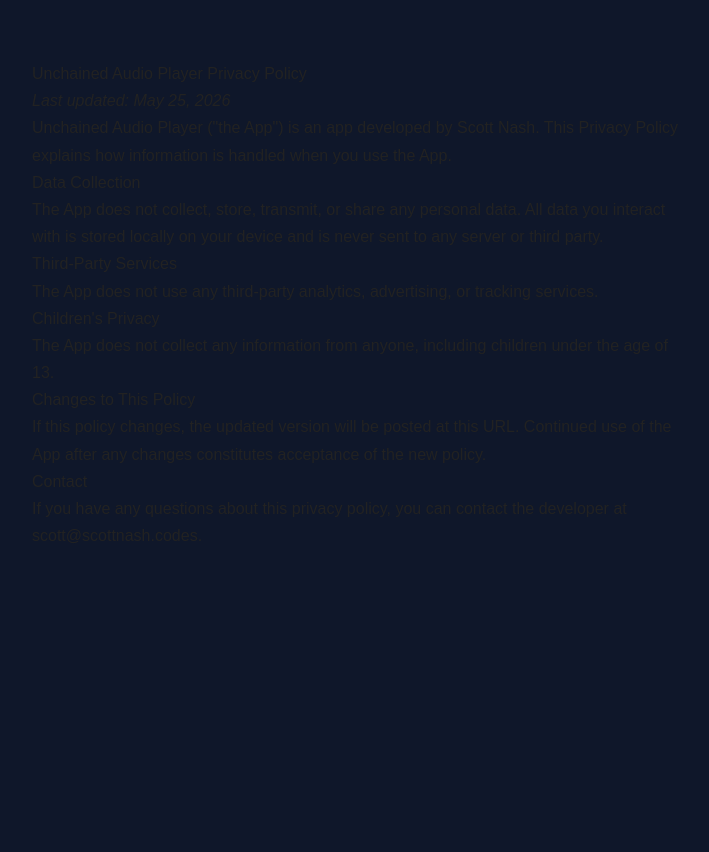
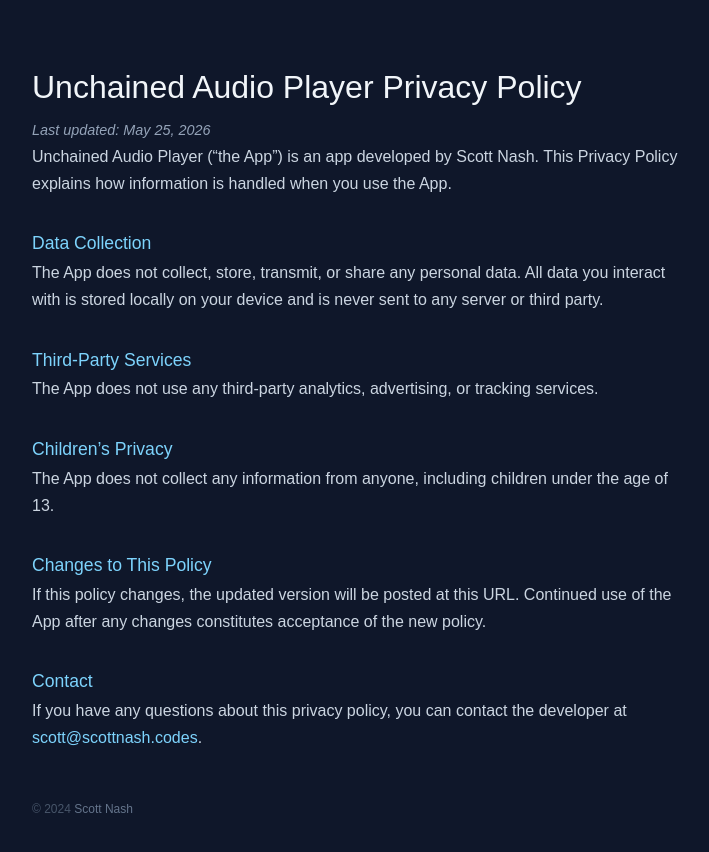
Before and after one commit to scottnash/scottnash.codes, a Next.js app: page /UnchainedAudioPlayer/privacy-policy in a window 1280 px wide. Shown: the top 852 px of the page, without its empty margins (282-991 px from the left). Before the commit the page ends 800 px from the top, so only its background shows below. Built offline with nearby package versions, Linux system fonts and the light colour scheme.

Commit message:
Style privacy policy pages; add copyright footer

```diff
--- a/src/app/DateTracker/privacy-policy/page.js
+++ b/src/app/DateTracker/privacy-policy/page.js
@@ -6,41 +6,46 @@
 
 export default function PrivacyPolicy() {
   return (
-    <main style={{ maxWidth: '700px', margin: '60px auto', padding: '0 24px', fontFamily: 'sans-serif', lineHeight: '1.7', color: '#222' }}>
-      <h1>DateTracker Privacy Policy</h1>
-      <p><em>Last updated: May 25, 2026</em></p>
+    <main style={{ maxWidth: '700px', margin: '60px auto', padding: '0 24px', fontFamily: 'sans-serif', lineHeight: '1.7', color: '#cbd5e1' }}>
+      <h1 style={{ color: '#f1f5f9', fontSize: '2rem', marginBottom: '4px' }}>DateTracker Privacy Policy</h1>
+      <p style={{ color: '#94a3b8', fontSize: '0.9rem' }}><em>Last updated: May 25, 2026</em></p>
 
       <p>
-        DateTracker ("the App") is a utility app developed by Scott Nash. This Privacy Policy explains how information
+        DateTracker (&ldquo;the App&rdquo;) is a utility app developed by Scott Nash. This Privacy Policy explains how information
         is handled when you use the App.
       </p>
 
-      <h2>Data Collection</h2>
+      <h2 style={{ color: '#7dd3fc', fontSize: '1.1rem', marginTop: '32px' }}>Data Collection</h2>
       <p>
         The App does not collect, store, transmit, or share any personal data. All data you enter (dates, labels, etc.)
         is stored locally on your device and is never sent to any server or third party.
       </p>
 
-      <h2>Third-Party Services</h2>
+      <h2 style={{ color: '#7dd3fc', fontSize: '1.1rem', marginTop: '32px' }}>Third-Party Services</h2>
       <p>
         The App does not use any third-party analytics, advertising, or tracking services.
       </p>
 
-      <h2>Children's Privacy</h2>
+      <h2 style={{ color: '#7dd3fc', fontSize: '1.1rem', marginTop: '32px' }}>Children&rsquo;s Privacy</h2>
       <p>
         The App does not collect any information from anyone, including children under the age of 13.
       </p>
 
-      <h2>Changes to This Policy</h2>
+      <h2 style={{ color: '#7dd3fc', fontSize: '1.1rem', marginTop: '32px' }}>Changes to This Policy</h2>
       <p>
         If this policy changes, the updated version will be posted at this URL. Continued use of the App after any
         changes constitutes acceptance of the new policy.
       </p>
 
-      <h2>Contact</h2>
+      <h2 style={{ color: '#7dd3fc', fontSize: '1.1rem', marginTop: '32px' }}>Contact</h2>
       <p>
         If you have any questions about this privacy policy, you can contact the developer at{' '}
-        <a href="mailto:scott@scottnash.codes">scott@scottnash.codes</a>.
+        <a href="mailto:scott@scottnash.codes" style={{ color: '#7dd3fc' }}>scott@scottnash.codes</a>.
+      </p>
+
+      <p style={{ marginTop: '48px', fontSize: '0.75rem', color: '#475569' }}>
+        &copy; {new Date().getFullYear()}{' '}
+        <a href="https://scottnash.codes" style={{ color: '#64748b' }}>Scott Nash</a>
       </p>
     </main>
   );
--- a/src/app/UnchainedAudioPlayer/privacy-policy/page.js
+++ b/src/app/UnchainedAudioPlayer/privacy-policy/page.js
@@ -6,41 +6,46 @@
 
 export default function PrivacyPolicy() {
   return (
-    <main style={{ maxWidth: '700px', margin: '60px auto', padding: '0 24px', fontFamily: 'sans-serif', lineHeight: '1.7', color: '#222' }}>
-      <h1>Unchained Audio Player Privacy Policy</h1>
-      <p><em>Last updated: May 25, 2026</em></p>
+    <main style={{ maxWidth: '700px', margin: '60px auto', padding: '0 24px', fontFamily: 'sans-serif', lineHeight: '1.7', color: '#cbd5e1' }}>
+      <h1 style={{ color: '#f1f5f9', fontSize: '2rem', marginBottom: '4px' }}>Unchained Audio Player Privacy Policy</h1>
+      <p style={{ color: '#94a3b8', fontSize: '0.9rem' }}><em>Last updated: May 25, 2026</em></p>
 
       <p>
-        Unchained Audio Player ("the App") is an app developed by Scott Nash. This Privacy Policy explains how
+        Unchained Audio Player (&ldquo;the App&rdquo;) is an app developed by Scott Nash. This Privacy Policy explains how
         information is handled when you use the App.
       </p>
 
-      <h2>Data Collection</h2>
+      <h2 style={{ color: '#7dd3fc', fontSize: '1.1rem', marginTop: '32px' }}>Data Collection</h2>
       <p>
         The App does not collect, store, transmit, or share any personal data. All data you interact with
         is stored locally on your device and is never sent to any server or third party.
       </p>
 
-      <h2>Third-Party Services</h2>
+      <h2 style={{ color: '#7dd3fc', fontSize: '1.1rem', marginTop: '32px' }}>Third-Party Services</h2>
       <p>
         The App does not use any third-party analytics, advertising, or tracking services.
       </p>
 
-      <h2>Children's Privacy</h2>
+      <h2 style={{ color: '#7dd3fc', fontSize: '1.1rem', marginTop: '32px' }}>Children&rsquo;s Privacy</h2>
       <p>
         The App does not collect any information from anyone, including children under the age of 13.
       </p>
 
-      <h2>Changes to This Policy</h2>
+      <h2 style={{ color: '#7dd3fc', fontSize: '1.1rem', marginTop: '32px' }}>Changes to This Policy</h2>
       <p>
         If this policy changes, the updated version will be posted at this URL. Continued use of the App after any
         changes constitutes acceptance of the new policy.
       </p>
 
-      <h2>Contact</h2>
+      <h2 style={{ color: '#7dd3fc', fontSize: '1.1rem', marginTop: '32px' }}>Contact</h2>
       <p>
         If you have any questions about this privacy policy, you can contact the developer at{' '}
-        <a href="mailto:scott@scottnash.codes">scott@scottnash.codes</a>.
+        <a href="mailto:scott@scottnash.codes" style={{ color: '#7dd3fc' }}>scott@scottnash.codes</a>.
+      </p>
+
+      <p style={{ marginTop: '48px', fontSize: '0.75rem', color: '#475569' }}>
+        &copy; {new Date().getFullYear()}{' '}
+        <a href="https://scottnash.codes" style={{ color: '#64748b' }}>Scott Nash</a>
       </p>
     </main>
   );
```
